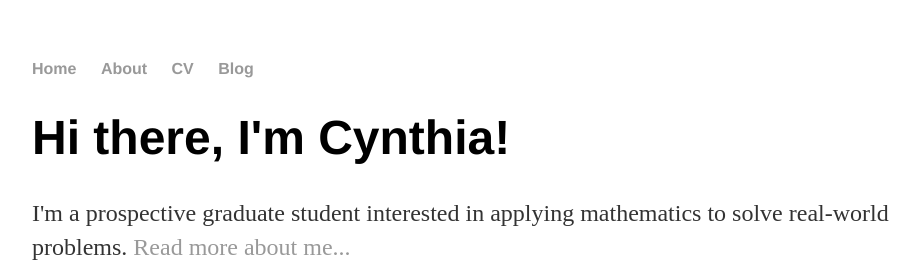
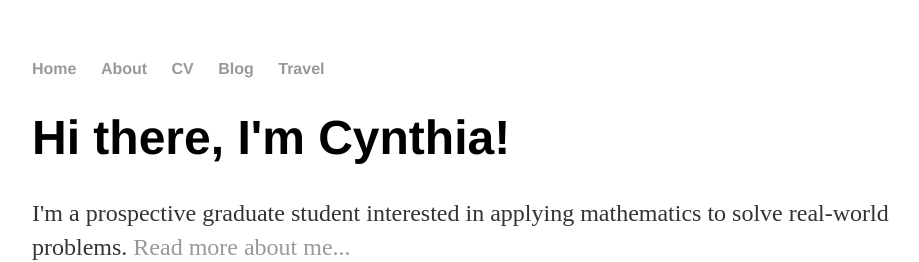
Before and after one commit to cynthia1234/cynthiazeng.github.io, a Jekyll site: the page built from index.html, in a window 1280 px wide. Shown: the top 262 px of the page, without its empty margins (160-1079 px from the left). Built offline with Jekyll 4.4.1, drawn with Linux system fonts in a browser that asks for light colours.

Commit message:
Update default.html

```diff
--- a/_layouts/default.html
+++ b/_layouts/default.html
@@ -12,6 +12,7 @@
 		        	<li><a href="/about/">About</a></li>
 	        		<li><a href="/cv/">CV</a></li>
 	        		<li><a href="/blog/">Blog</a></li>
+				<li><a href="http://cynthiazeng.wixsite.com/travelbook">Travel</a></li>
 	    		</ul>
 			</nav>
 			<div class="container">
```
